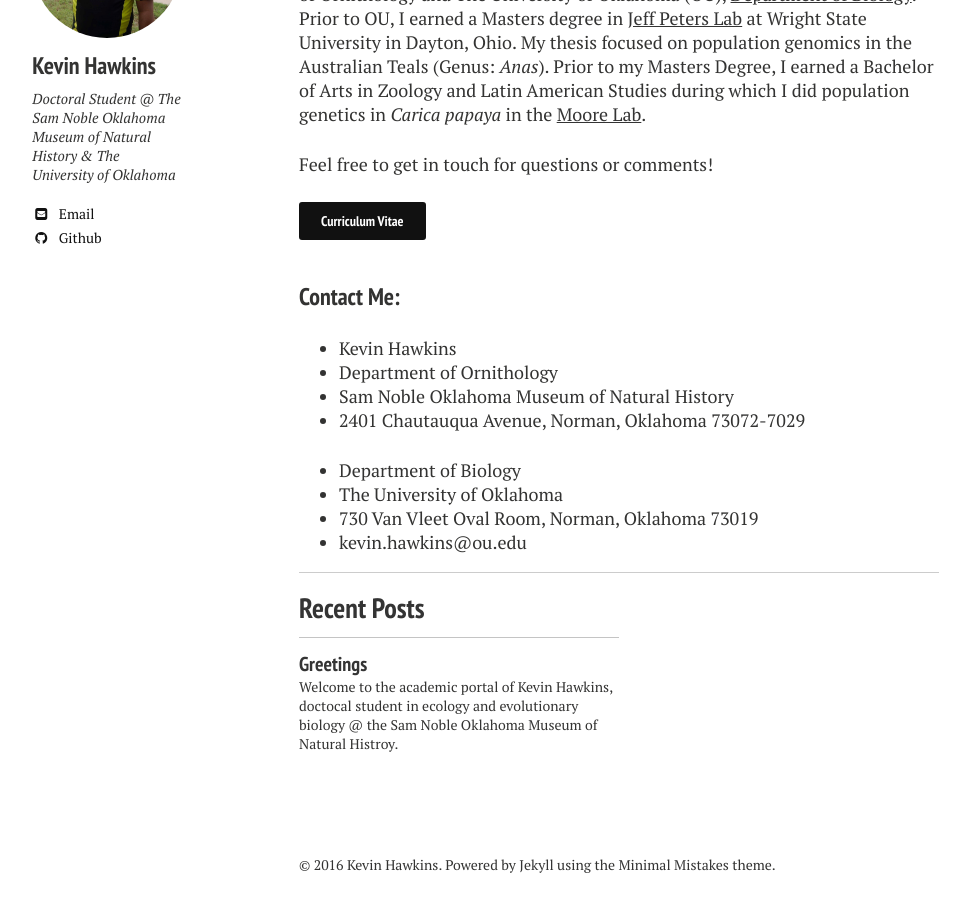
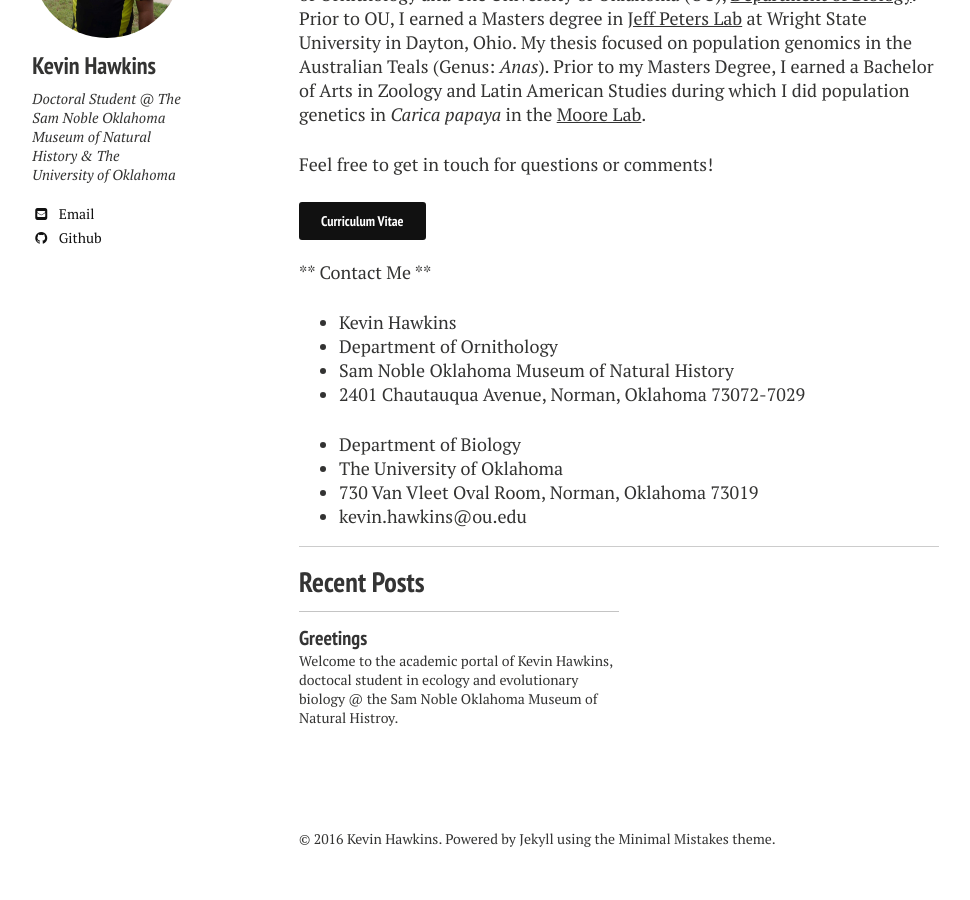
Before and after one commit to kkhawkins/kkhawkins.github.io, a Jekyll site: the page built from index.md, in a window 1280 px wide and 900 px high, scrolled down 548 px. Shown: the whole window, without its empty margins (21-991 px from the left). Built offline with Jekyll 4.4.1, drawn with Linux system fonts in a browser that asks for light colours; nearby versions of some CDN libraries.

Commit message:
inital load

```diff
--- a/index.md
+++ b/index.md
@@ -15,8 +15,10 @@ Feel free to get in touch for questions or comments!
 
 <div markdown="0"><a href="http://kkawhins.github.io/images/CV/HawkinsKK_CV.v.Dec16.pdf" class="btn">Curriculum Vitae</a></div>
 
-### Contact Me:
 
+
+
+** Contact Me **
 
 * Kevin Hawkins
 * Department of Ornithology
```
Also changed, not shown: 3 other files.
